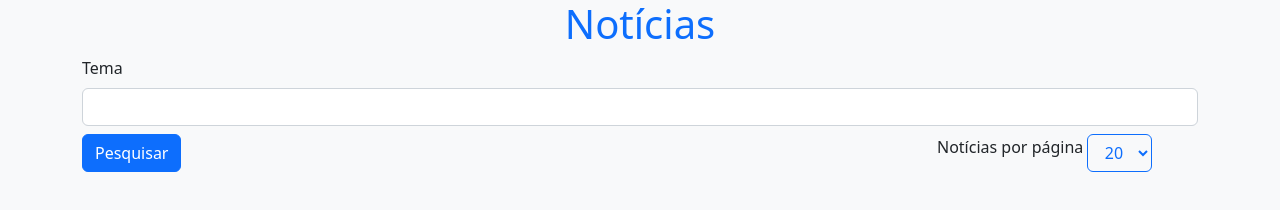
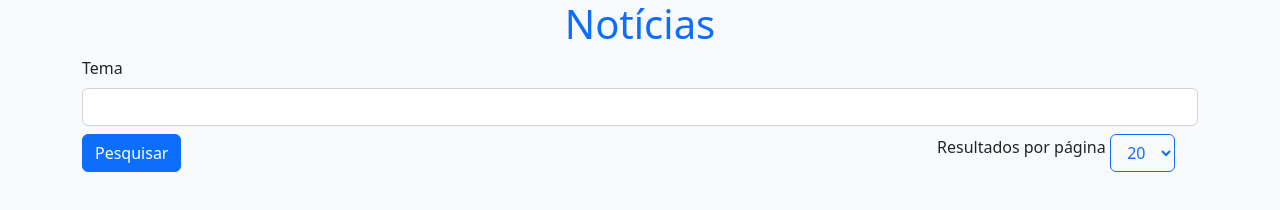
Before and after one commit to gabrielvianaz/noticias, a plain HTML site: page index.html in a window 1280 px wide. Drawn offline with nearby package versions, Linux system fonts and the light colour scheme.

Commit message:
Alteração na index

```diff
--- a/index.html
+++ b/index.html
@@ -28,7 +28,7 @@
             </button>
           </div>
           <div class="col-3 offset-3">
-            <span class="mt-2">Notícias por página</span>
+            <span class="mt-2">Resultados por página</span>
             <select
               class="btn btn-outline-primary form-select-sm mt-2"
               aria-label="Default select example"
```
